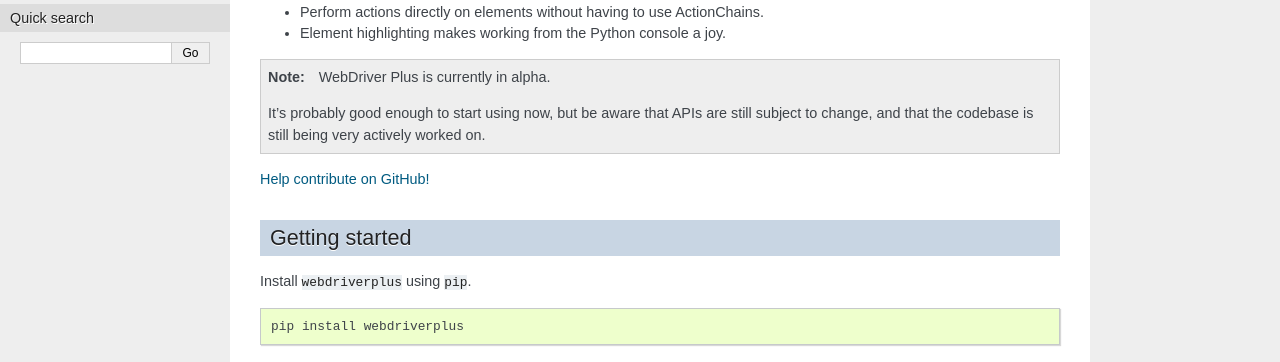
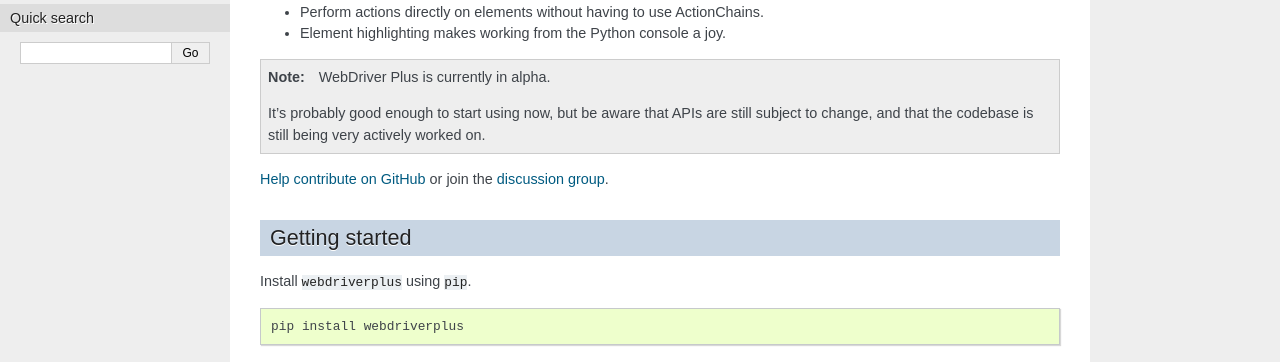
Before and after one commit to tomchristie/webdriverplus, a Sphinx documentation site: the page built from docs/index.rst, in a window 1280 px wide. Shown: the part 368-730 px from the top of the page. Built offline with Sphinx 7.4.7, drawn with Linux system fonts in a browser that asks for light colours.

Commit message:
Link to the group.

```diff
--- a/docs/index.rst
+++ b/docs/index.rst
@@ -30,7 +30,8 @@
     using now, but be aware that APIs are still subject to change, and that
     the codebase is still being very actively worked on.
 
-`Help contribute on GitHub! <https://github.com/tomchristie/webdriverplus>`_
+`Help contribute on GitHub <https://github.com/tomchristie/webdriverplus>`_ or
+join the `discussion group <https://groups.google.com/forum/#!forum/webdriver-plus>`_.
 
 
 Getting started
```
